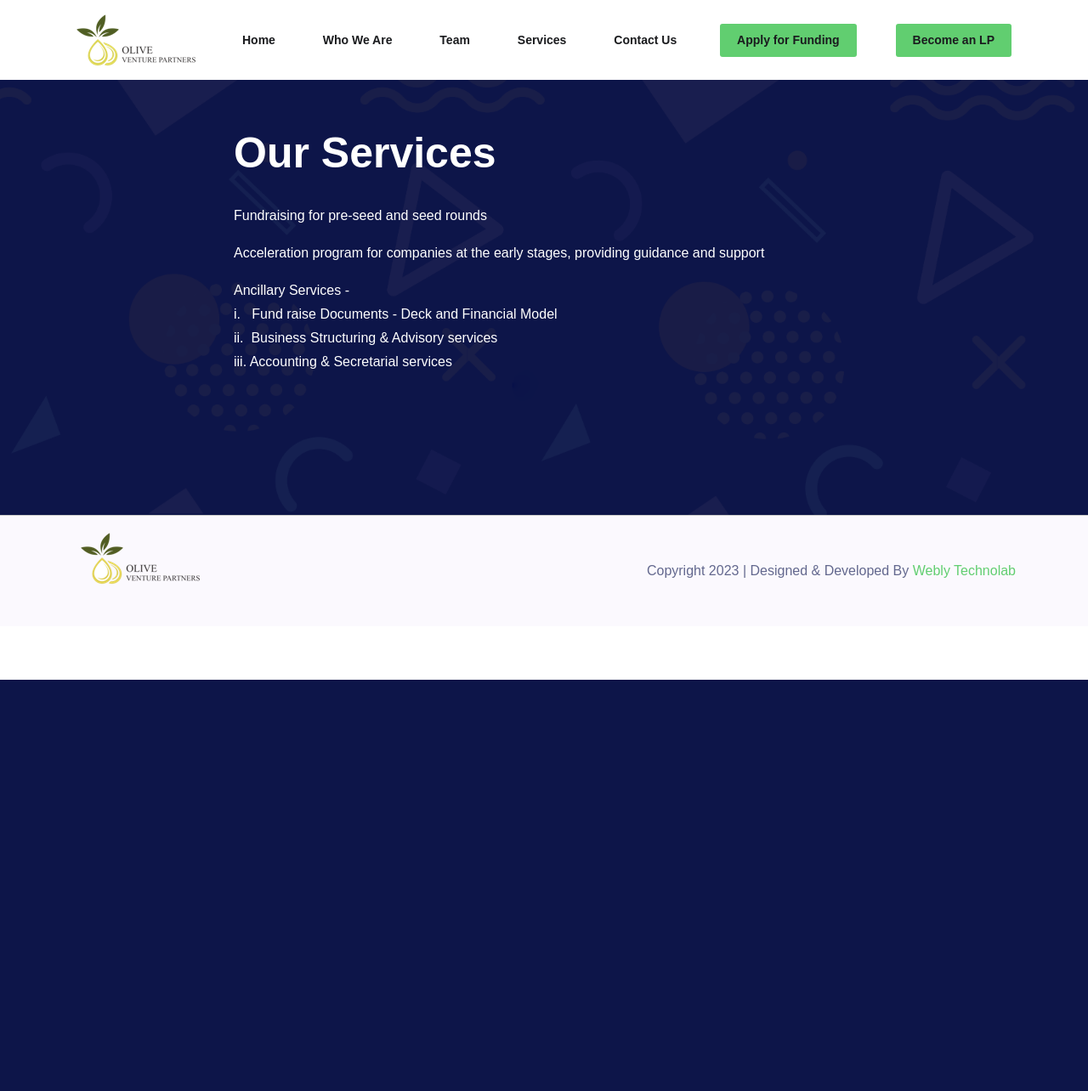
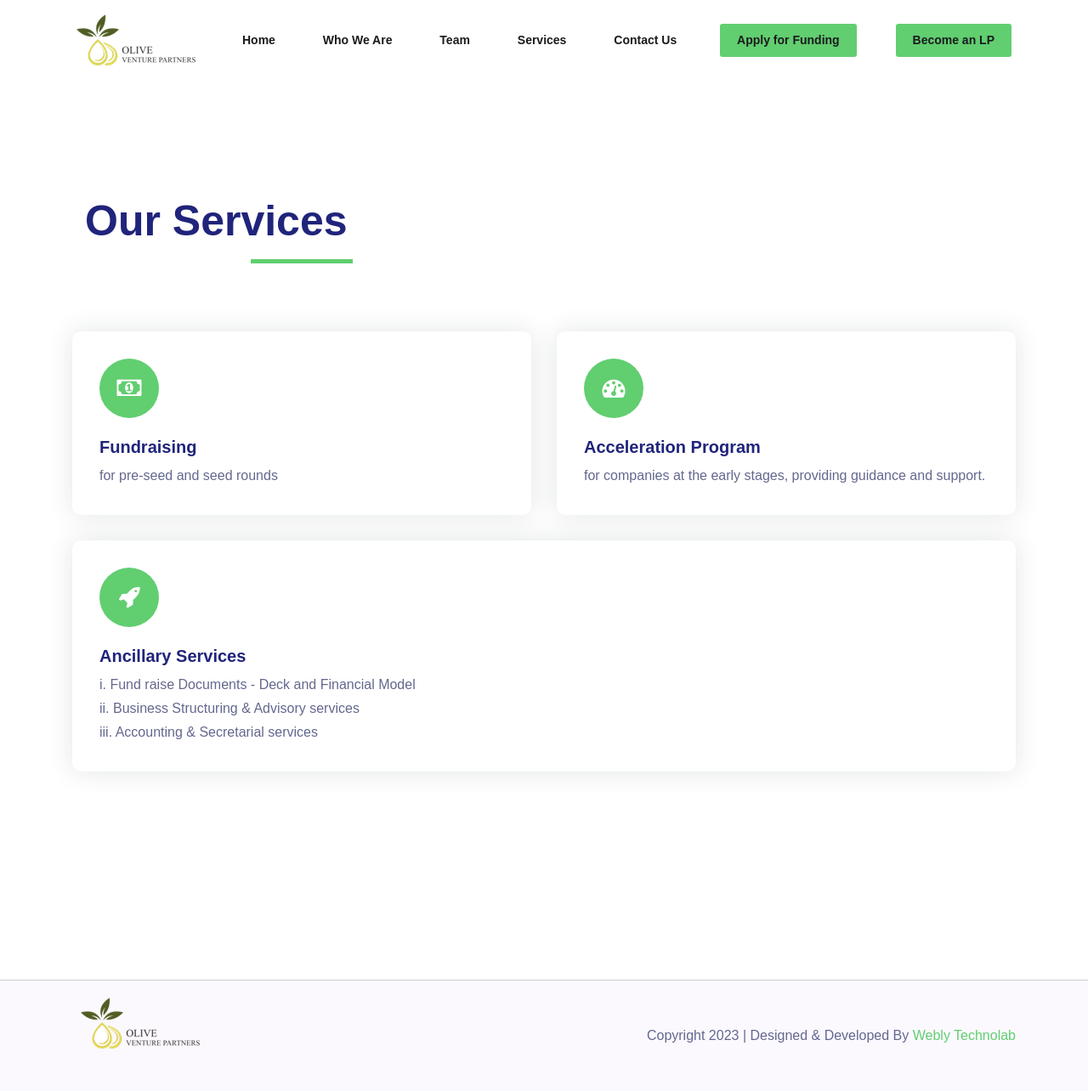
Before and after one commit to anshagarwal012/naresh, a PHP site: page /services.php in a window 1280 px wide. Shown: the whole page at 85% size. Before the commit the page ends 800 px from the top, so only its background shows below. Run offline with PHP 8.4, Linux system fonts and the light colour scheme.

Commit message:
Service Page Done

```diff
--- a/assets/css/style.css
+++ b/assets/css/style.css
@@ -52,6 +52,107 @@ i {
   font-family: 'FontAwesome' !important;
 }
 
+.feature-box-1 {
+  padding: 32px;
+  box-shadow: 0 0 30px rgba(31, 45, 61, 0.125);
+  margin: 15px 0;
+  position: relative;
+  z-index: 1;
+  border-radius: 10px;
+  overflow: hidden;
+  -moz-transition: ease all 0.35s;
+  -o-transition: ease all 0.35s;
+  -webkit-transition: ease all 0.35s;
+  transition: ease all 0.35s;
+  top: 0;
+}
+
+.feature-box-1 * {
+  -moz-transition: ease all 0.35s;
+  -o-transition: ease all 0.35s;
+  -webkit-transition: ease all 0.35s;
+  transition: ease all 0.35s;
+}
+
+.feature-box-1 .icon {
+  width: 70px;
+  height: 70px;
+  line-height: 70px;
+  background: #61ce70;
+  color: #ffffff;
+  text-align: center;
+  border-radius: 50%;
+  margin-bottom: 22px;
+  font-size: 27px;
+}
+
+.feature-box-1 .icon i {
+  line-height: 70px;
+}
+
+.feature-box-1 h5 {
+  color: #20247b;
+  font-weight: 600;
+}
+
+.feature-box-1 p {
+  margin: 0;
+}
+
+.feature-box-1:after {
+  content: "";
+  position: absolute;
+  top: 0;
+  bottom: 0;
+  left: auto;
+  right: 0;
+  border-radius: 10px;
+  width: 0;
+  background: #20247b;
+  z-index: -1;
+  -moz-transition: ease all 0.35s;
+  -o-transition: ease all 0.35s;
+  -webkit-transition: ease all 0.35s;
+  transition: ease all 0.35s;
+}
+
+.feature-box-1:hover {
+  top: -5px;
+}
+
+.feature-box-1:hover h5 {
+  color: #ffffff;
+}
+
+.feature-box-1:hover p {
+  color: rgba(255, 255, 255, 0.8);
+}
+
+.feature-box-1:hover:after {
+  width: 100%;
+  height: 100%;
+  border-radius: 10px;
+  left: 0;
+  right: auto;
+}
+
+.section {
+  padding: 100px 0;
+  position: relative;
+}
+
+.section-title {
+  padding-bottom: 45px;
+}
+
+.section-title h2 {
+  font-weight: 700;
+  color: #20247b;
+  font-size: 45px;
+  margin: 0 0 15px;
+  padding-left: 15px;
+}
+
 body {
   font-family: 'Tajawal', sans-serif !important;
   font-size: 14px;
--- a/services.php
+++ b/services.php
@@ -2,31 +2,61 @@
 $heading = "Our Services";
 require('header.php');
 ?>
-<div class="about-agency section-padding">
-    <div class="container">
-        <div class="row">
-            <div class="col-md-2"></div>
-            <div class="col-md-8 col-sm-12">
-                <div class="agency-details">
-                    <h2>Our Services</h2>
-                    <p>
-                    <ul>
-                        <li>
-                            <p>Fundraising for pre-seed and seed rounds</p>
-                            <p>Acceleration program for companies at the early stages, providing guidance and support</p>
-                            <p>Ancillary Services -<br>
-                                i. &nbsp;&nbsp;Fund raise Documents - Deck and Financial Model<br>
-                                ii. &nbsp;Business Structuring & Advisory services<br>
-                                iii. Accounting & Secretarial services<br>
-                            </p>
-                        </li>
-                    </ul>
-                    </p>
+<div class="section-padding">
+    <section class="section services-section" id="services">
+        <div class="container">
+            <div class="row">
+                <div class="col-lg-6">
+                    <div class="section-title">
+                        <h2>Our Services</h2>
+                    </div>
                 </div>
             </div>
-            <div class="col-md-2"></div>
+            <div class="row">
+                <!-- feaure box -->
+                <div class="col-sm-6 col-lg-6">
+                    <div class="feature-box-1">
+                        <div class="icon">
+                            <i class="fa fa-money"></i>
+                        </div>
+                        <div class="feature-content">
+                            <h5>Fundraising</h5>
+                            <p>for pre-seed and seed rounds</p>
+                        </div>
+                    </div>
+                </div>
+                <!-- / -->
+                <!-- feaure box -->
+                <div class="col-sm-6 col-lg-6">
+                    <div class="feature-box-1">
+                        <div class="icon">
+                            <i class="fa fa-tachometer"></i>
+                        </div>
+                        <div class="feature-content">
+                            <h5>Acceleration Program</h5>
+                            <p>for companies at the early stages, providing guidance and support.</p>
+                        </div>
+                    </div>
+                </div>
+                <!-- / -->
+                <!-- feaure box -->
+                <div class="col-sm-12 col-lg-12">
+                    <div class="feature-box-1">
+                        <div class="icon">
+                            <i class="fa fa-rocket"></i>
+                        </div>
+                        <div class="feature-content">
+                            <h5>Ancillary Services</h5>
+                            <p>i. Fund raise Documents - Deck and Financial Model<br>
+                                ii. Business Structuring & Advisory services<br>
+                                iii. Accounting & Secretarial services</p>
+                        </div>
+                    </div>
+                </div>
+                <!-- / -->
+            </div>
         </div>
-    </div>
+    </section>
 </div>
 <?php
 require('footer.php');
```
